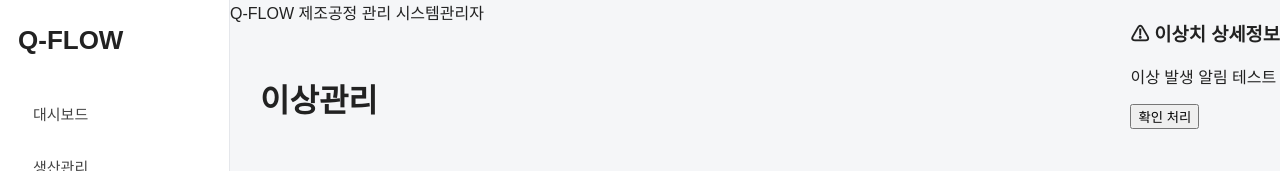
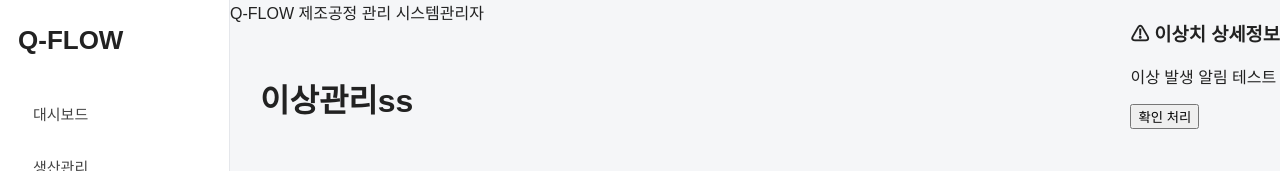
Before and after one commit to yoohyun0830-ship-it/Q_FLOW, a React (Vite) app: page /anomaly in a window 1280 px wide. Shown: the top 171 px of the page. Built offline with nearby package versions, Linux system fonts and the light colour scheme.

Commit message:
메인한번 취합

```diff
--- a/src/pages/Anomaly.jsx
+++ b/src/pages/Anomaly.jsx
@@ -1,7 +1,9 @@
+
+
 export default function Anomaly(){
     return(
         <>
-            <h1>이상관리</h1>
+            <h1>이상관리ss</h1>
         </>
     );
 }
```
